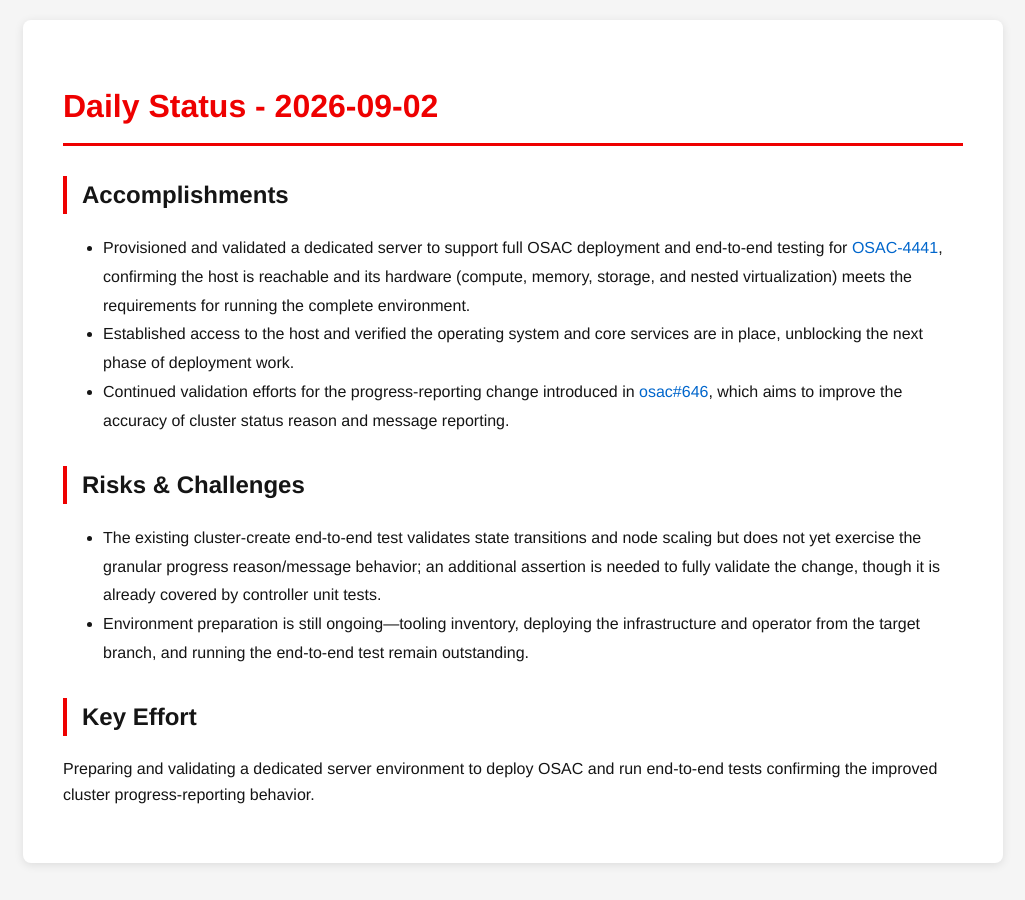
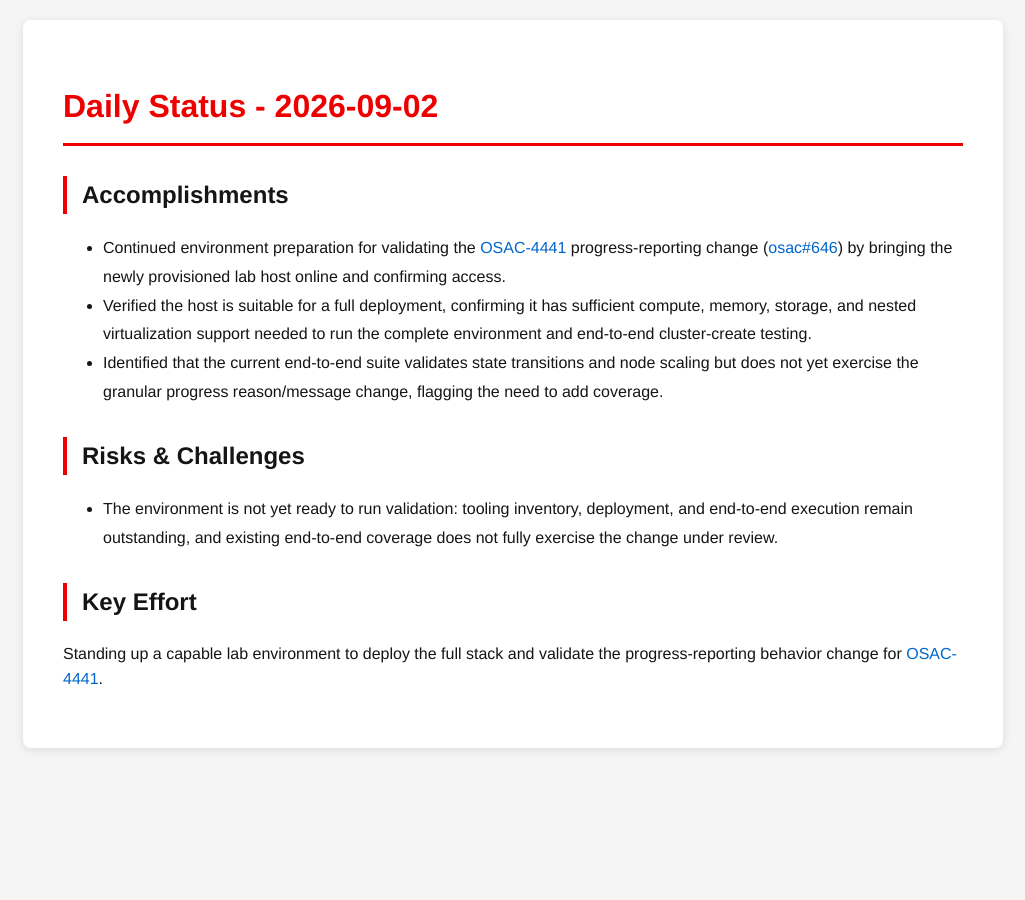
Before and after one commit to tzvatot/daily-status, a Jekyll site: the page built from 2026-09-02.md, in a window 1280 px wide. Shown: the whole page, without its empty margins (127-1152 px from the left). Built offline with Jekyll 4.4.1, drawn with Linux system fonts in a browser that asks for light colours.

Commit message:
Daily status update - 2026-09-02

```diff
--- a/2026-09-02.md
+++ b/2026-09-02.md
@@ -7,13 +7,12 @@ date: 2026-09-02
 # Daily Status - 2026-09-02
 
 ## Accomplishments
-- Provisioned and validated a dedicated server to support full OSAC deployment and end-to-end testing for [OSAC-4441](https://redhat.atlassian.net/browse/OSAC-4441), confirming the host is reachable and its hardware (compute, memory, storage, and nested virtualization) meets the requirements for running the complete environment.
-- Established access to the host and verified the operating system and core services are in place, unblocking the next phase of deployment work.
-- Continued validation efforts for the progress-reporting change introduced in [osac#646](https://github.com/osac-project/osac/pull/646), which aims to improve the accuracy of cluster status reason and message reporting.
+- Continued environment preparation for validating the [OSAC-4441](https://redhat.atlassian.net/browse/OSAC-4441) progress-reporting change ([osac#646](https://github.com/osac-project/osac/pull/646)) by bringing the newly provisioned lab host online and confirming access.
+- Verified the host is suitable for a full deployment, confirming it has sufficient compute, memory, storage, and nested virtualization support needed to run the complete environment and end-to-end cluster-create testing.
+- Identified that the current end-to-end suite validates state transitions and node scaling but does not yet exercise the granular progress reason/message change, flagging the need to add coverage.
 
 ## Risks & Challenges
-- The existing cluster-create end-to-end test validates state transitions and node scaling but does not yet exercise the granular progress reason/message behavior; an additional assertion is needed to fully validate the change, though it is already covered by controller unit tests.
-- Environment preparation is still ongoing—tooling inventory, deploying the infrastructure and operator from the target branch, and running the end-to-end test remain outstanding.
+- The environment is not yet ready to run validation: tooling inventory, deployment, and end-to-end execution remain outstanding, and existing end-to-end coverage does not fully exercise the change under review.
 
 ## Key Effort
-Preparing and validating a dedicated server environment to deploy OSAC and run end-to-end tests confirming the improved cluster progress-reporting behavior.
+Standing up a capable lab environment to deploy the full stack and validate the progress-reporting behavior change for [OSAC-4441](https://redhat.atlassian.net/browse/OSAC-4441).
```
